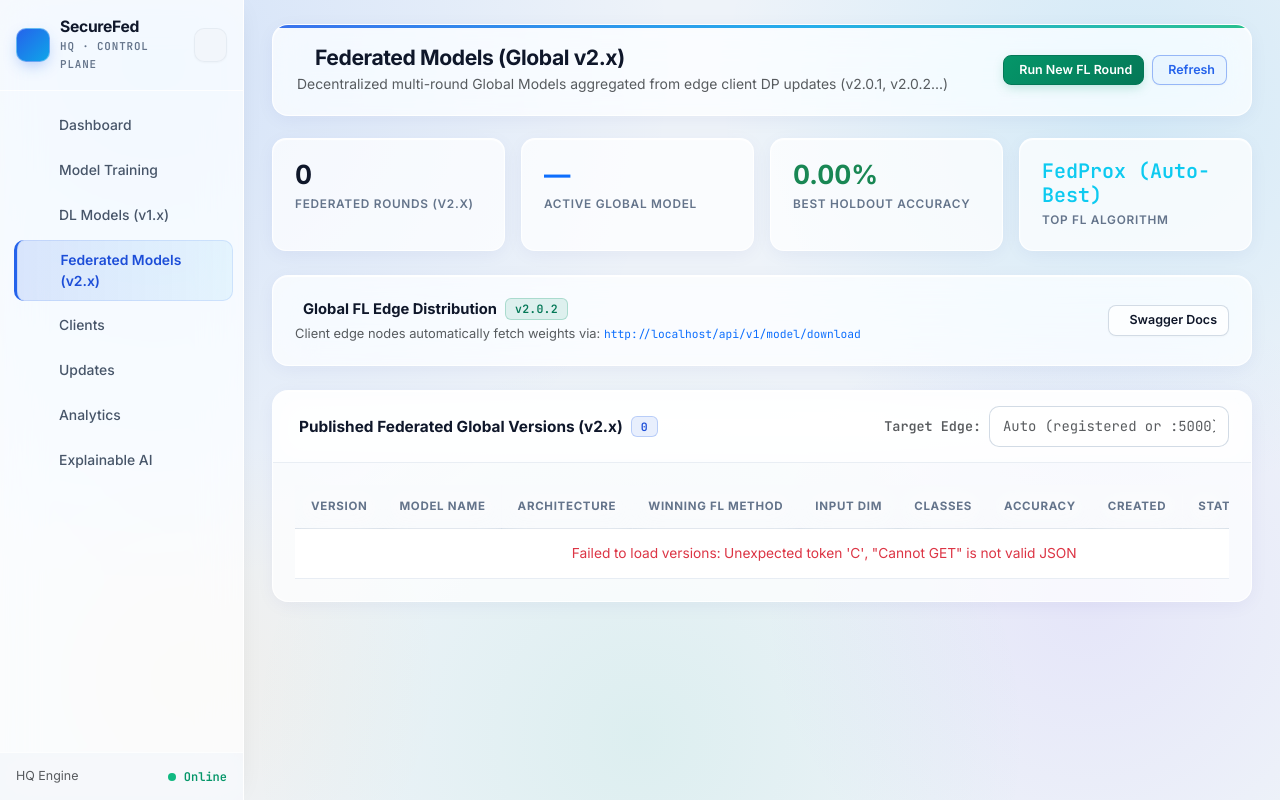
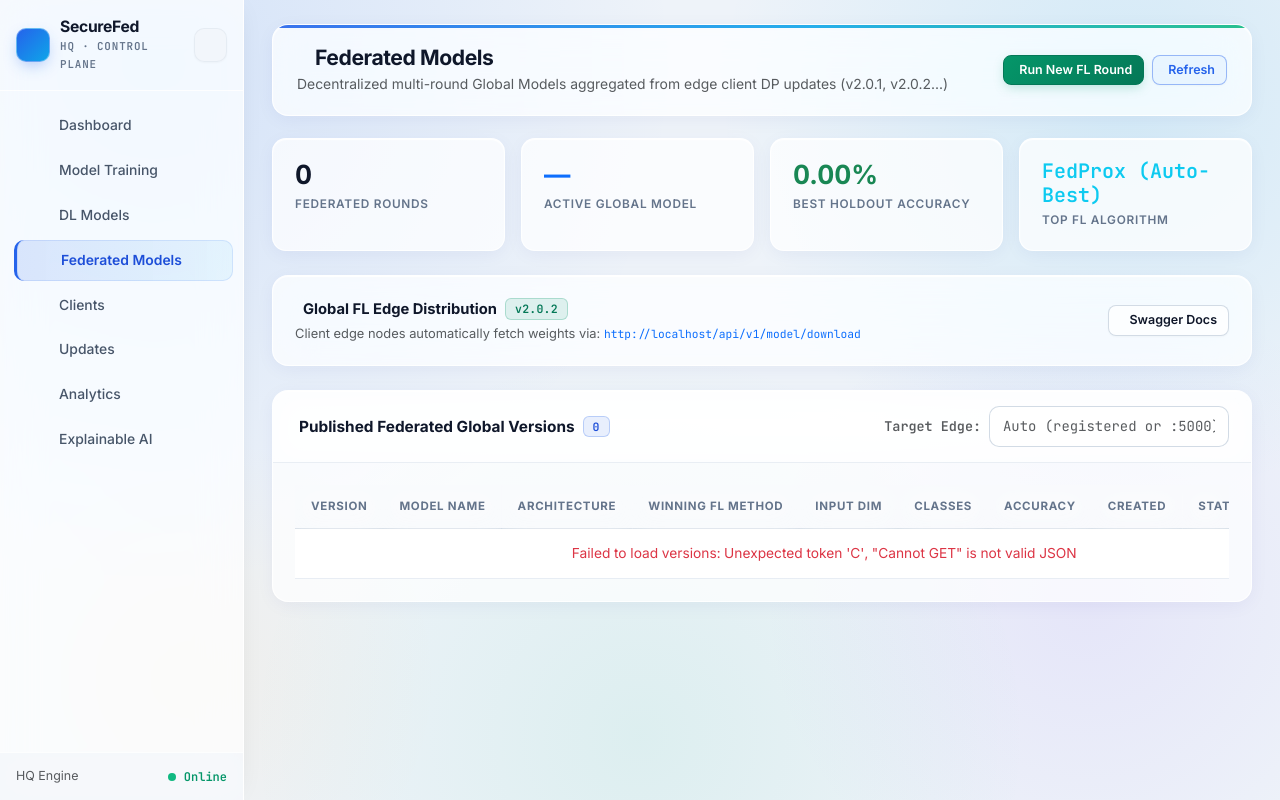
Before and after one commit to jehad005/FedX-NIDS, a Python web app: template server_hq/templates/fl_models.html in a window 1280 px wide. Run offline with Jinja, Linux system fonts and the light colour scheme; the template is opened without the code that fills it, so the values that code supplies are empty; some libraries are stand-ins or nearby versions.

Commit message:
Auto update FedX-NIDS

```diff
--- a/server_hq/templates/analytics.html
+++ b/server_hq/templates/analytics.html
@@ -35,10 +35,10 @@
                         <i class="iconsax" icon-name="cloud-add"></i> Model Training
                     </a>
                     <a class="nav-link" href="/models">
-                        <i class="iconsax" icon-name="cpu-charge"></i> DL Models (v1.x)
+                        <i class="iconsax" icon-name="cpu-charge"></i> DL Models
                     </a>
                     <a class="nav-link" href="/fl-models">
-                        <i class="iconsax" icon-name="hierarchy-square-2"></i> Federated Models (v2.x)
+                        <i class="iconsax" icon-name="hierarchy-square-2"></i> Federated Models
                     </a>
                     <a class="nav-link" href="/clients">
                         <i class="iconsax" icon-name="user-2"></i> Clients
--- a/server_hq/templates/clients.html
+++ b/server_hq/templates/clients.html
@@ -48,10 +48,10 @@
                         <i class="iconsax" icon-name="cloud-add"></i> Model Training
                     </a>
                     <a class="nav-link" href="/models">
-                        <i class="iconsax" icon-name="cpu-charge"></i> DL Models (v1.x)
+                        <i class="iconsax" icon-name="cpu-charge"></i> DL Models
                     </a>
                     <a class="nav-link" href="/fl-models">
-                        <i class="iconsax" icon-name="hierarchy-square-2"></i> Federated Models (v2.x)
+                        <i class="iconsax" icon-name="hierarchy-square-2"></i> Federated Models
                     </a>
                     <a class="nav-link active" href="/clients">
                         <i class="iconsax" icon-name="user-2"></i> Clients
--- a/server_hq/templates/fl_models.html
+++ b/server_hq/templates/fl_models.html
@@ -3,7 +3,7 @@
 <head>
     <meta charset="UTF-8">
     <meta name="viewport" content="width=device-width, initial-scale=1.0">
-    <title>Federated Models (v2.x) - SecureFed-NIDS HQ</title>
+    <title>Federated Models - SecureFed-NIDS HQ</title>
     <link href="https://cdn.jsdelivr.net/npm/bootstrap@5.3.0/dist/css/bootstrap.min.css" rel="stylesheet">
     <link href="https://iconsax.gitlab.io/i/icons.css" rel="stylesheet">
     <link rel="stylesheet" href="/static/css/modern_hq.css?v=10">
@@ -41,10 +41,10 @@
                         <i class="iconsax" icon-name="cloud-add"></i> Model Training
                     </a>
                     <a class="nav-link" href="/models">
-                        <i class="iconsax" icon-name="cpu-charge"></i> DL Models (v1.x)
+                        <i class="iconsax" icon-name="cpu-charge"></i> DL Models
                     </a>
                     <a class="nav-link active" href="/fl-models">
-                        <i class="iconsax" icon-name="hierarchy-square-2"></i> Federated Models (v2.x)
+                        <i class="iconsax" icon-name="hierarchy-square-2"></i> Federated Models
                     </a>
                     <a class="nav-link" href="/clients">
                         <i class="iconsax" icon-name="user-2"></i> Clients
@@ -72,7 +72,7 @@
                 <!-- Header -->
                 <div class="page-header d-flex justify-content-between align-items-center flex-wrap gap-2">
                     <div>
-                        <h1><i class="iconsax me-2 text-primary" icon-name="hierarchy-square-2"></i>Federated Models (Global v2.x)</h1>
+                        <h1><i class="iconsax me-2 text-primary" icon-name="hierarchy-square-2"></i>Federated Models</h1>
                         <p class="text-muted mb-0">Decentralized multi-round Global Models aggregated from edge client DP updates (v2.0.1, v2.0.2...)</p>
                     </div>
                     <div class="d-flex gap-2">
@@ -90,7 +90,7 @@
                     <div class="col-sm-6 col-xl-3">
                         <div class="stat-card">
                             <div class="stat-value" id="totalVersions">0</div>
-                            <div class="stat-label">Federated Rounds (v2.x)</div>
+                            <div class="stat-label">Federated Rounds</div>
                         </div>
                     </div>
                     <div class="col-sm-6 col-xl-3">
@@ -142,7 +142,7 @@
                         <div class="card">
                             <div class="card-header d-flex flex-wrap justify-content-between align-items-center gap-2">
                                 <div class="d-flex align-items-center gap-2">
-                                    <span><i class="iconsax me-1 text-primary" icon-name="hierarchy-square-2"></i>Published Federated Global Versions (v2.x)</span>
+                                    <span><i class="iconsax me-1 text-primary" icon-name="hierarchy-square-2"></i>Published Federated Global Versions</span>
                                     <span class="badge bg-primary font-mono" id="versionCount">0</span>
                                     <span class="badge bg-info d-none font-mono" id="pushedVersionChip"></span>
                                 </div>
@@ -300,7 +300,7 @@
                         tbody.innerHTML = `
                             <tr>
                                 <td colspan="10" class="text-center py-4 text-muted">
-                                    No Federated Global Models (v2.x) aggregated yet. Go to <a href="/updates">Updates</a> to aggregate pending updates.
+                                    No Federated Global Models aggregated yet. Go to <a href="/updates">Updates</a> to aggregate pending updates.
                                 </td>
                             </tr>
                         `;
--- a/server_hq/templates/index.html
+++ b/server_hq/templates/index.html
@@ -29,8 +29,8 @@
             <nav class="nav flex-column">
                 <a class="nav-link active" href="/"><i class="iconsax" icon-name="grid-apps"></i> Dashboard</a>
                 <a class="nav-link" href="/training"><i class="iconsax" icon-name="cloud-add"></i> Model Training</a>
-                <a class="nav-link" href="/models"><i class="iconsax" icon-name="cpu-charge"></i> DL Models (v1.x)</a>
-                <a class="nav-link" href="/fl-models"><i class="iconsax" icon-name="hierarchy-square-2"></i> Federated Models (v2.x)</a>
+                <a class="nav-link" href="/models"><i class="iconsax" icon-name="cpu-charge"></i> DL Models</a>
+                <a class="nav-link" href="/fl-models"><i class="iconsax" icon-name="hierarchy-square-2"></i> Federated Models</a>
                 <a class="nav-link" href="/clients"><i class="iconsax" icon-name="user-2"></i> Clients</a>
                 <a class="nav-link" href="/updates"><i class="iconsax" icon-name="cloud-notif"></i> Updates</a>
                 <a class="nav-link" href="/analytics"><i class="iconsax" icon-name="bar-graph-1"></i> Analytics</a>
--- a/server_hq/templates/training.html
+++ b/server_hq/templates/training.html
@@ -29,8 +29,8 @@
 <nav class="nav flex-column">
 <a class="nav-link" href="/"><i class="iconsax" icon-name="grid-apps"></i> Dashboard</a>
 <a class="nav-link active" href="/training"><i class="iconsax" icon-name="cloud-add"></i> Model Training</a>
-<a class="nav-link" href="/models"><i class="iconsax" icon-name="cpu-charge"></i> DL Models (v1.x)</a>
-<a class="nav-link" href="/fl-models"><i class="iconsax" icon-name="hierarchy-square-2"></i> Federated Models (v2.x)</a>
+<a class="nav-link" href="/models"><i class="iconsax" icon-name="cpu-charge"></i> DL Models</a>
+<a class="nav-link" href="/fl-models"><i class="iconsax" icon-name="hierarchy-square-2"></i> Federated Models</a>
 <a class="nav-link" href="/clients"><i class="iconsax" icon-name="user-2"></i> Clients</a>
 <a class="nav-link" href="/updates"><i class="iconsax" icon-name="cloud-notif"></i> Updates</a>
 <a class="nav-link" href="/analytics"><i class="iconsax" icon-name="bar-graph-1"></i> Analytics</a>
--- a/server_hq/templates/xai_dashboard.html
+++ b/server_hq/templates/xai_dashboard.html
@@ -36,10 +36,10 @@
                         <i class="iconsax" icon-name="cloud-add"></i> Model Training
                     </a>
                     <a class="nav-link" href="/models">
-                        <i class="iconsax" icon-name="cpu-charge"></i> DL Models (v1.x)
+                        <i class="iconsax" icon-name="cpu-charge"></i> DL Models
                     </a>
                     <a class="nav-link" href="/fl-models">
-                        <i class="iconsax" icon-name="hierarchy-square-2"></i> Federated Models (v2.x)
+                        <i class="iconsax" icon-name="hierarchy-square-2"></i> Federated Models
                     </a>
                     <a class="nav-link" href="/clients">
                         <i class="iconsax" icon-name="user-2"></i> Clients
```
Also changed, not shown: server_hq/templates/models.html (+4 -4 lines), server_hq/templates/updates.html (+4 -4 lines).
